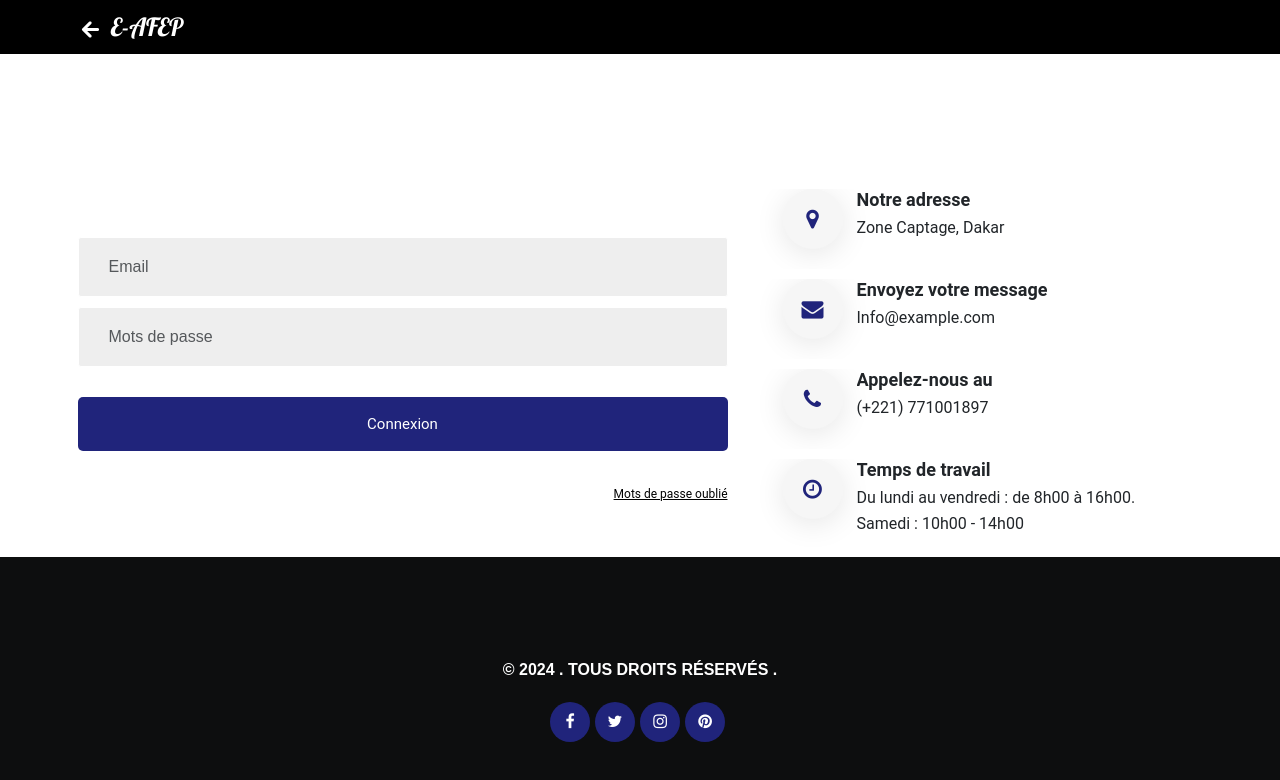
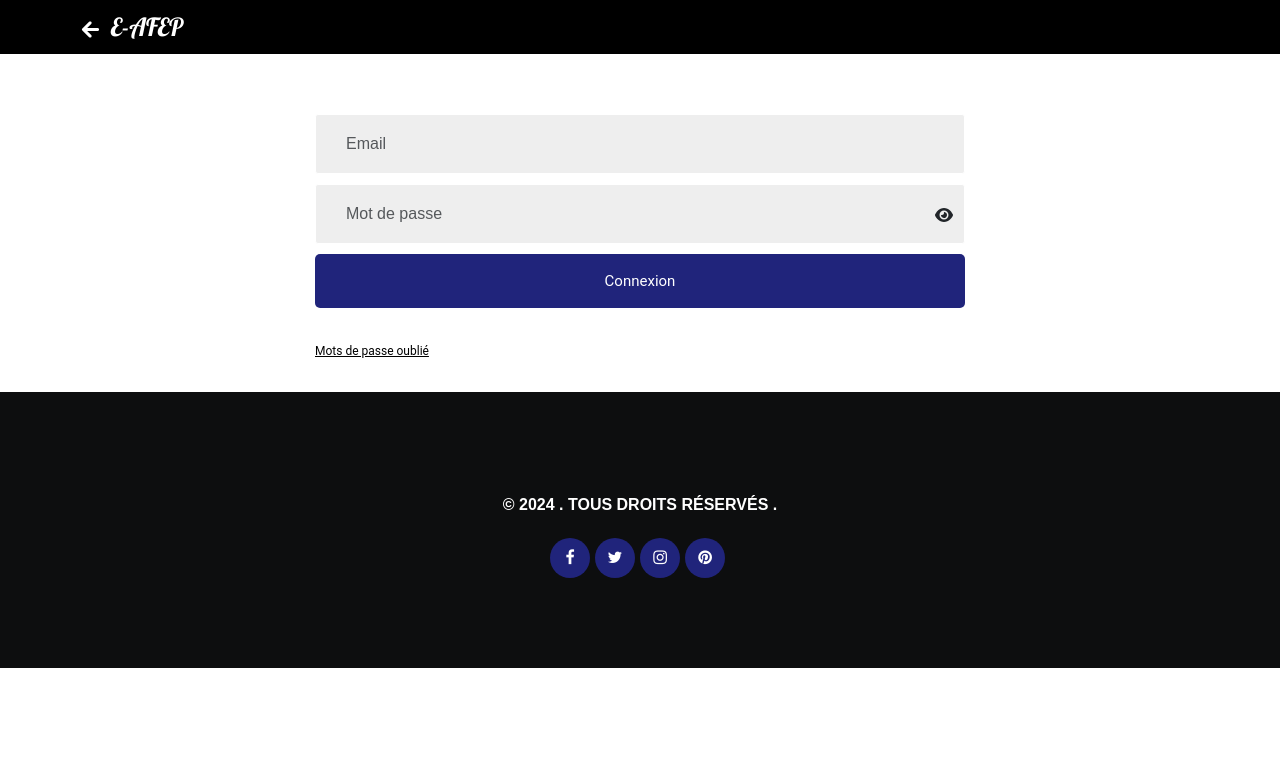
Before and after one commit to gervais6/carte-consulaire, a React (Create React App) app: page /connect in a window 1280 px wide. Shown: the top 780 px of the page. Built offline with nearby package versions, Linux system fonts and the light colour scheme.

Commit message:
gestion message  des erreurs

```diff
--- a/src/pages/ErrorMessage.css
+++ b/src/pages/ErrorMessage.css
@@ -1,8 +1,13 @@
 /* ErrorMessage.css */
 .error-message {
     text-align: center;
+    background-color: #ffffff;
     padding: 100px;
     border-radius: 10px;
+    box-shadow: 0 4px 6px rgba(0, 0, 0, 0.1);
+    margin-bottom: 30px;
+    margin-top: 30px;
+
   }
 
   .error-message .icon {
--- a/src/pages/Mdp.js
+++ b/src/pages/Mdp.js
@@ -1,82 +1,106 @@
+
+import React, { useState } from "react";
+import '../pages/Compte.css';
 import Header from "../pages/Header";
 import Footer from "../pages/Footer";
+import { FontAwesomeIcon } from '@fortawesome/react-fontawesome';
+import { faEye, faEyeSlash } from '@fortawesome/free-solid-svg-icons';
+import { useNavigate } from 'react-router-dom';
+import ConfirmationMessage from '../pages/ConfirmationMessage'; // Import the new component
+import ErrorMessage from '../pages/ErrorMessage'; // Import the error message component
+import { Link } from "react-router-dom";
+const MotsDePasseOublier
+= () => {
+  const [formData, setFormData] = useState({
+    name: '',
+    prenom: '',
+    email: '',
+    password: '',
+    passwordConfirmation: ''
+  });
 
+  const [showPassword, setShowPassword] = useState(false);
+  const [showPasswordConfirmation, setShowPasswordConfirmation] = useState(false);
+  const [isSubmitted, setIsSubmitted] = useState(false);
+  const [errorMessage, setErrorMessage] = useState('');
+  const [showForm, setShowForm] = useState(true);
+  const navigate = useNavigate();
 
-import React, { useEffect, useState } from "react";
-import '../pages/Compte.css';
-import { Link } from "react-router-dom";
+  const handleChange = (e) => {
+    const { name, value } = e.target;
+    setFormData({
+      ...formData,
+      [name]: value
+    });
+  };
 
-const MotsDePasseOublier = () => {
-  const [windowWidth, setWindowWidth] = useState(window.innerWidth);
+  const handleSubmit = (e) => {
+    e.preventDefault();
 
-  useEffect(() => {
-    const handleResize = () => {
-      setWindowWidth(window.innerWidth);
-    };
+    // Validation logic
+    if (!formData.name || !formData.prenom || !formData.email || !formData.password || !formData.passwordConfirmation) {
+      setErrorMessage("Tous les champs sont requis.");
+      setIsSubmitted(false);
+      setShowForm(false);
+      setTimeout(() => {
+        navigate('/');
+      }, 5000);
+      return;
+    }
 
-    window.addEventListener('resize', handleResize);
-    return () => window.removeEventListener('resize', handleResize);
-  }, []);
+    if (formData.password !== formData.passwordConfirmation) {
+      setErrorMessage("Les mots de passe ne correspondent pas.");
+      setIsSubmitted(false);
+      setShowForm(false);
+      setTimeout(() => {
+        navigate('/');
+      }, 5000);
+      return;
+    }
+
+    // If validation passes
+    setIsSubmitted(true);
+    setErrorMessage('');
+    setShowForm(false);
+    setTimeout(() => {
+      navigate('/');
+    }, 5000);
+  };
 
   return (
-    <div>
+    <div id="root">
       <Header />
       <div className="container-fluid">
-        <link href="https://maxcdn.bootstrapcdn.com/font-awesome/4.7.0/css/font-awesome.min.css" rel="stylesheet" />
-
         <div id="contact" className="contact-area section-padding">
-          <div className="container">
-            <div className="section-title text-center mt-5">
-            </div>
-            <div className="row">
+          <div className="container mt-5 ">
+            <div className="row justify-content-center" style={{marginBottom:"100px"}}>  {/* Center the row */}
               <div className="col-lg-7">
-                <br/>
-                <br/>
-
                 <div className="contact">
-                  <form className="form" name="enq" method="post" action="contact.php" onsubmit="return validation();">
-                    <div className="row">
-
-                      <div className="form-group col-md-12 mb-3">
-                        <input type="email" name="email" className="form-control" placeholder="Veuillez entrer votre e-mail " required="required"/>
+                  {errorMessage && <ErrorMessage message={errorMessage} />}
+                  {isSubmitted && !errorMessage && <ConfirmationMessage message="Merci, l'inscription a été réussie." />}
+                  {showForm && (
+                    <form className="form mt-5 mb-5" onSubmit={handleSubmit} >
+                      <div className="row">
+                        <div className="form-group col-md-12 mb-3">
+                          <input type="email" name="email" className="form-control" placeholder="Email" required onChange={handleChange} />
+                        </div>
+                        <div className="col-md-12 text-center " >
+                          <button type="submit" className="btn btn-contact-bg" style={{
+                            backgroundColor: '#20247b',
+                            borderRadius: 5,
+                            padding: "15px 27px",
+                            width: "100%",
+                            fontSize: 15,
+                            color: "white"
+                          }}>
+                            envoyez
+                          </button>
+                        </div>
                       </div>
-
-
-
-                      <div className="col-md-12 text-center mb-5">
-                        <button type="submit" value="Send message" name="submit" id="submitButton" className="btn btn-contact-bg" title="Submit Your Message!" style={{backgroundColor:'#20247b',borderRadius: 5,padding:"15px 27px", width: "100%",fontSize:15,color:"white"}}>Envoyer</button>
-                      </div>
-                    </div>
-                  </form>
-
+                    </form>
+                  )}
                 </div>
               </div>
-
-              {/* Section d'adresse et contact - masquée sur mobile */}
-              {windowWidth >= 768 && (
-                <div className="col-lg-5">
-                  <div className="single_address">
-                    <i className="fa fa-map-marker"></i>
-                    <h4>Notre adresse</h4>
-                    <p>Zone Captage, Dakar</p>
-                  </div>
-                  <div className="single_address">
-                    <i className="fa fa-envelope"></i>
-                    <h4>Envoyez votre message</h4>
-                    <p>Info@example.com</p>
-                  </div>
-                  <div className="single_address">
-                    <i className="fa fa-phone"></i>
-                    <h4>Appelez-nous au</h4>
-                    <p>(+221) 771001897</p>
-                  </div>
-                  <div className="single_address">
-                    <i className="fa fa-clock-o"></i>
-                    <h4>Temps de travail</h4>
-                    <p>Du lundi au vendredi : de 8h00 à 16h00. <br/>Samedi : 10h00 - 14h00</p>
-                  </div>
-                </div>
-              )}
             </div>
           </div>
         </div>
@@ -86,4 +110,5 @@ const MotsDePasseOublier = () => {
   );
 };
 
-export default MotsDePasseOublier;
+export default MotsDePasseOublier
+;
--- a/src/pages/connect.js
+++ b/src/pages/connect.js
@@ -1,125 +1,112 @@
-import React, { useEffect, useState } from "react";
-import { Link, useNavigate } from "react-router-dom"; // Importez useNavigate
+import React, { useState } from "react";
 import '../pages/Compte.css';
 import Header from "../pages/Header";
 import Footer from "../pages/Footer";
+import { FontAwesomeIcon } from '@fortawesome/react-fontawesome';
+import { faEye, faEyeSlash } from '@fortawesome/free-solid-svg-icons';
+import { useNavigate } from 'react-router-dom';
+import ConfirmationMessage from '../pages/ConfirmationMessage'; // Import the new component
+import ErrorMessage from '../pages/ErrorMessage'; // Import the error message component
+import { Link } from "react-router-dom";
+const Connect = () => {
+  const [formData, setFormData] = useState({
+    name: '',
+    prenom: '',
+    email: '',
+    password: '',
+    passwordConfirmation: ''
+  });
 
-const Connect = ({ setIsAuthenticated }) => {
-  const [windowWidth, setWindowWidth] = useState(window.innerWidth);
-  const [email, setEmail] = useState('');
-  const [password, setPassword] = useState('');
-  const navigate = useNavigate(); // Initialisez useNavigate
+  const [showPassword, setShowPassword] = useState(false);
+  const [showPasswordConfirmation, setShowPasswordConfirmation] = useState(false);
+  const [isSubmitted, setIsSubmitted] = useState(false);
+  const [errorMessage, setErrorMessage] = useState('');
+  const [showForm, setShowForm] = useState(true);
+  const navigate = useNavigate();
 
-  useEffect(() => {
-    const handleResize = () => {
-      setWindowWidth(window.innerWidth);
+  const handleChange = (e) => {
+    const { name, value } = e.target;
+    setFormData({
+      ...formData,
+      [name]: value
+    });
   };
 
-    window.addEventListener('resize', handleResize);
-    return () => window.removeEventListener('resize', handleResize);
-  }, []);
+  const handleSubmit = (e) => {
+    e.preventDefault();
 
-  const handleSubmit = (e) => {
-    e.preventDefault(); // Empêche le rechargement de la page
+    // Validation logic
+    if (!formData.name || !formData.prenom || !formData.email || !formData.password || !formData.passwordConfirmation) {
+      setErrorMessage("Tous les champs sont requis.");
+      setIsSubmitted(false);
+      setShowForm(false);
+      setTimeout(() => {
+        navigate('/');
+      }, 5000);
+      return;
+    }
 
-    // Ici, vous devriez vérifier les informations d'identification.
-    // Pour cet exemple, nous allons simplement simuler une connexion réussie.
-    if (email === "user@example.com" && password === "password") {
-      setIsAuthenticated(true); // Mettez à jour l'état d'authentification
-      navigate("/profils"); // Redirigez vers la page des profils
-    } else {
-      alert("Identifiants incorrects. Veuillez réessayer."); // Gérer les erreurs
+    if (formData.password !== formData.passwordConfirmation) {
+      setErrorMessage("Les mots de passe ne correspondent pas.");
+      setIsSubmitted(false);
+      setShowForm(false);
+      setTimeout(() => {
+        navigate('/');
+      }, 5000);
+      return;
     }
+
+    // If validation passes
+    setIsSubmitted(true);
+    setErrorMessage('');
+    setShowForm(false);
+    setTimeout(() => {
+      navigate('/');
+    }, 5000);
   };
 
   return (
-    <div>
+    <div id="root">
       <Header />
       <div className="container-fluid">
-        <link href="https://maxcdn.bootstrapcdn.com/font-awesome/4.7.0/css/font-awesome.min.css" rel="stylesheet" />
-
         <div id="contact" className="contact-area section-padding">
-          <div className="container">
-            <div className="section-title text-center mt-5">
-            </div>
-            <div className="row">
+          <div className="container mt-5">
+            <div className="row justify-content-center"> {/* Center the row */}
               <div className="col-lg-7">
-                <br/>
-                <br/>
-
                 <div className="contact">
-                  <form className="form" name="enq" onSubmit={handleSubmit}>
+                  {errorMessage && <ErrorMessage message={errorMessage} />}
+                  {isSubmitted && !errorMessage && <ConfirmationMessage message="Merci, l'inscription a été réussie." />}
+                  {showForm && (
+                    <form className="form mt-5 mb-5" onSubmit={handleSubmit}>
                       <div className="row">
                         <div className="form-group col-md-12 mb-3">
-                        <input
-                          type="email"
-                          name="email"
-                          className="form-control"
-                          placeholder="Email"
-                          required="required"
-                          value={email} // Liez la valeur à l'état
-                          onChange={(e) => setEmail(e.target.value)} // Mettez à jour l'état
-                        />
+                          <input type="email" name="email" className="form-control" placeholder="Email" required onChange={handleChange} />
                         </div>
-
-                      <div className="form-group col-md-12 mb-5">
-                        <input
-                          type="password"
-                          name="password"
-                          className="form-control"
-                          placeholder="Mots de passe"
-                          required="required"
-                          value={password} // Liez la valeur à l'état
-                          onChange={(e) => setPassword(e.target.value)} // Mettez à jour l'état
-                        />
-                      </div>
-
-                      <div className="col-md-12 text-center mb-5">
-                        <button
-                          type="submit"
-                          value="Send message"
-                          name="submit"
-                          id="submitButton"
-                          className="btn btn-contact-bg"
-                          title="Submit Your Message!"
-                          style={{ backgroundColor: '#20247b', borderRadius: 5, padding: "15px 27px", width: "100%", fontSize: 15, color: "white" }}
-                        >
-                          Connexion
+                        <div className="form-group col-md-12 mb-3 position-relative">
+                          <input type={showPassword ? "text" : "password"} name="password" className="form-control" placeholder="Mot de passe" required onChange={handleChange} />
+                          <span className="position-absolute" style={{ right: '10px', top: '10px', cursor: 'pointer',marginRight:"10px" ,marginTop:"10px"}} onClick={() => setShowPassword(!showPassword)}>
+                            <FontAwesomeIcon icon={showPassword ? faEyeSlash : faEye} />
+                          </span ></div>
+                        <div className="col-md-12 text-center  mb-5">
+                          <button type="submit" className="btn btn-contact-bg" style={{
+                            backgroundColor: '#20247b',
+                            borderRadius: 5,
+                            padding: "15px 27px",
+                            width: "100%",
+                            fontSize: 15,
+                            color: "white"
+                          }}>
+                            connexion
                           </button>
                         </div>
-                    </div>
-                  </form>
                         <div className="" style={{ float: "right" }}>
                     <Link to="/mdp" style={{ color: "black", fontSize: 12 }}>Mots de passe oublié</Link>
                   </div>
                       </div>
-              </div>
-
-              {/* Section d'adresse et contact - masquée sur mobile */}
-              {windowWidth >= 768 && (
-                <div className="col-lg-5">
-                  <div className="single_address">
-                    <i className=" fa fa-map-marker"></i>
-                    <h4>Notre adresse</h4>
-                    <p>Zone Captage, Dakar</p>
-                  </div>
-                  <div className="single_address">
-                    <i className="fa fa-envelope"></i>
-                    <h4>Envoyez votre message</h4>
-                    <p>Info@example.com</p>
-                  </div>
-                  <div className="single_address">
-                    <i className="fa fa-phone"></i>
-                    <h4>Appelez-nous au</h4>
-                    <p>(+221) 771001897</p>
-                  </div>
-                  <div className="single_address">
-                    <i className="fa fa-clock-o"></i>
-                    <h4>Temps de travail</h4>
-                    <p>Du lundi au vendredi : de 8h00 à 16h00. <br />Samedi : 10h00 - 14h00</p>
+                    </form>
+                  )}
                 </div>
               </div>
-              )}
             </div>
           </div>
         </div>
```
Lines whose indentation alone changed are shown as unchanged.
